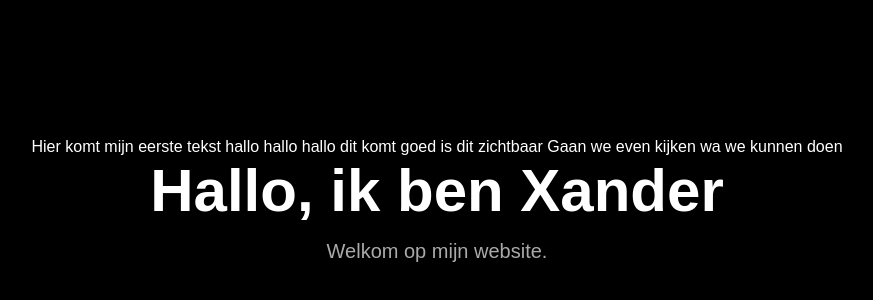
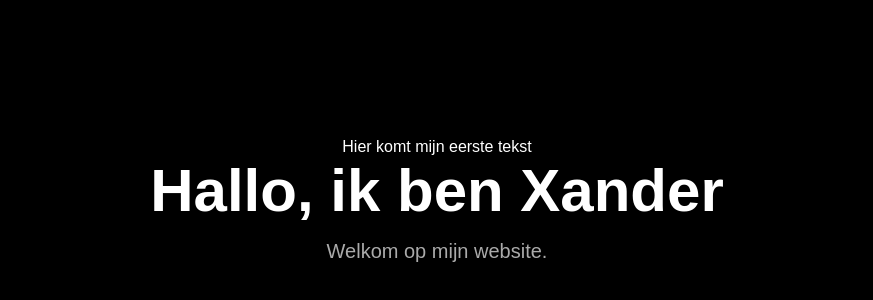
Before and after one commit to CooleKingXander/CooleKingXander.github.io, a plain HTML site: page index.html in a window 1280 px wide. Shown: the part 200-500 px from the top of the page, without its empty margins (203-1076 px from the left). Drawn offline with Linux system fonts and the light colour scheme.

Commit message:
weghalen oude tekst

```diff
--- a/index.html
+++ b/index.html
@@ -8,10 +8,6 @@
        Hier komt mijn eerste tekst
        </head>
         <body>
-    hallo hallo hallo
-    dit komt goed
-    is dit zichtbaar
-    Gaan we even kijken wa we kunnen doen
          </body>
          </html>
          <!DOCTYPE html>
```
